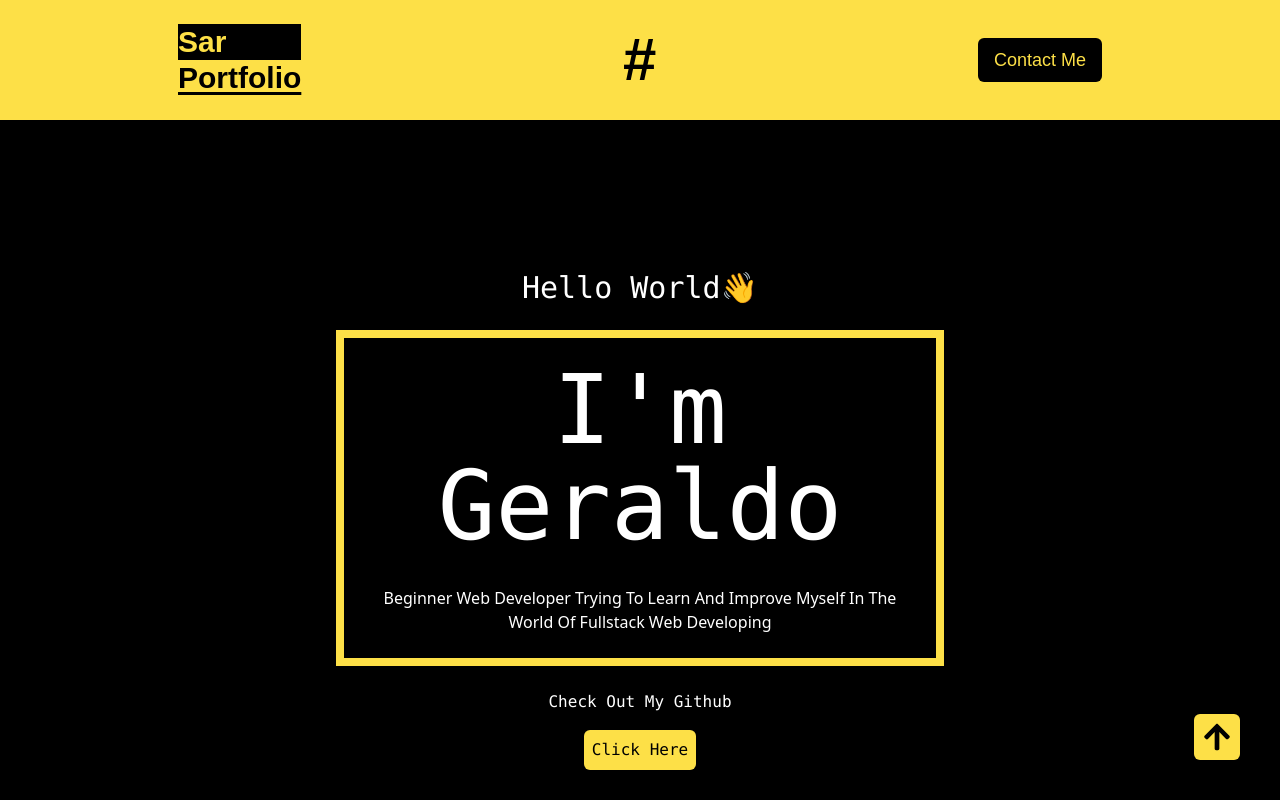
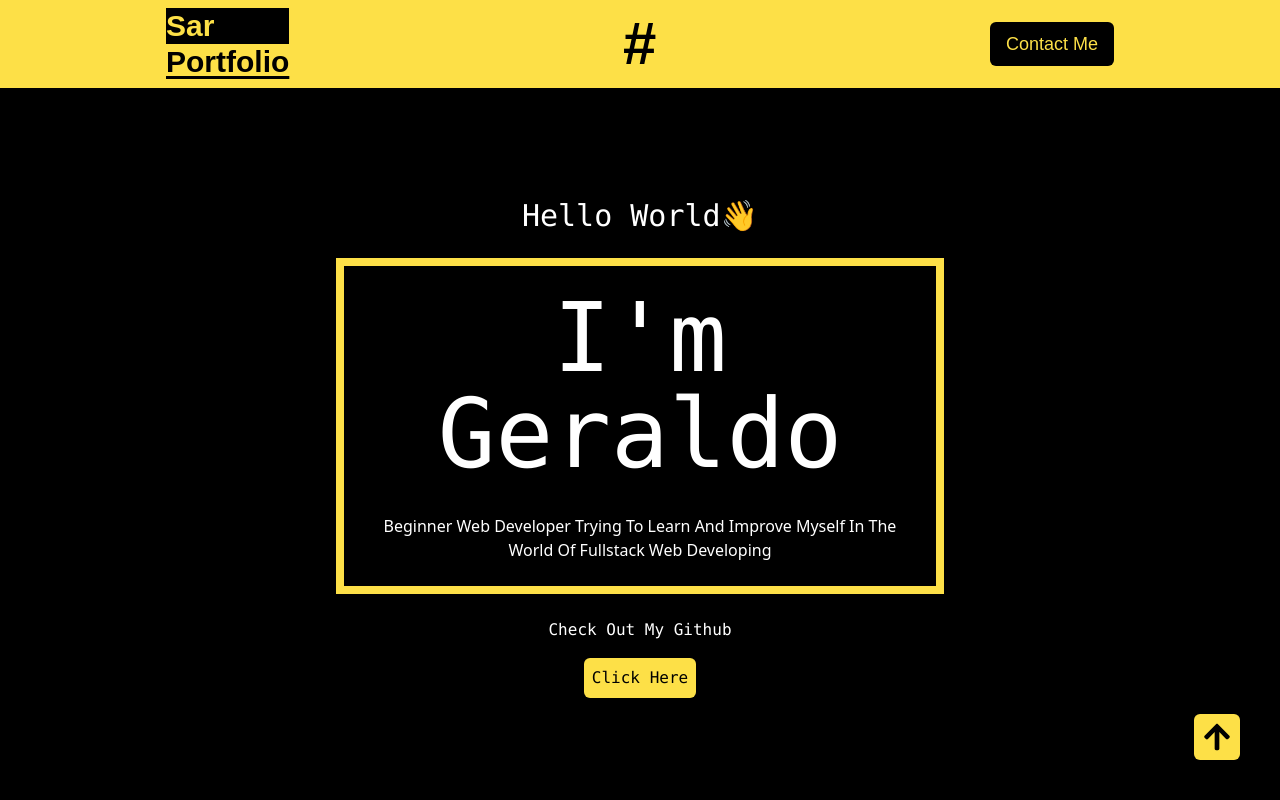
Before and after one commit to GeraldoSaroinsong/portfolio, a Next.js app: page / in a window 1280 px wide. Shown: the top 800 px of the page. Built offline with nearby package versions, Linux system fonts and the light colour scheme.

Commit message:
added links to some buttons

```diff
--- a/src/app/page.tsx
+++ b/src/app/page.tsx
@@ -89,7 +89,7 @@ export default function Home() {
   return (
     <div className="font-mono relative">
       {/* Jumbotron */}
-      <section className="flex flex-col items-center w-full h-screen">
+      <section className="flex flex-col items-center w-full h-[90vh]">
         <div className="w-[90%] md:w-1/2 flex flex-col m-auto p-4 rounded-md gap-6 text-center text-white">
           <h1 className="text-xl md:text-3xl">Hello World👋</h1>
           <div className="border-8 border-yellow-300 p-6 flex flex-col gap-8">
--- a/src/components/Navbar.tsx
+++ b/src/components/Navbar.tsx
@@ -2,7 +2,7 @@
 
 const Navbar = () => {
   return (
-    <section className="p-2 md:p-6 bg-yellow-300">
+    <section className="p-2 bg-yellow-300">
       <div className="w-[90%] md:w-3/4 m-auto flex justify-between items-center">
         <a
           href="https://geraldo-saroinsong.vercel.app"
```
